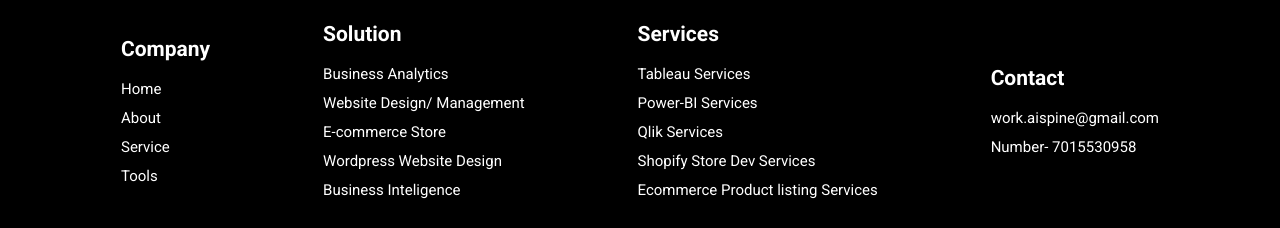
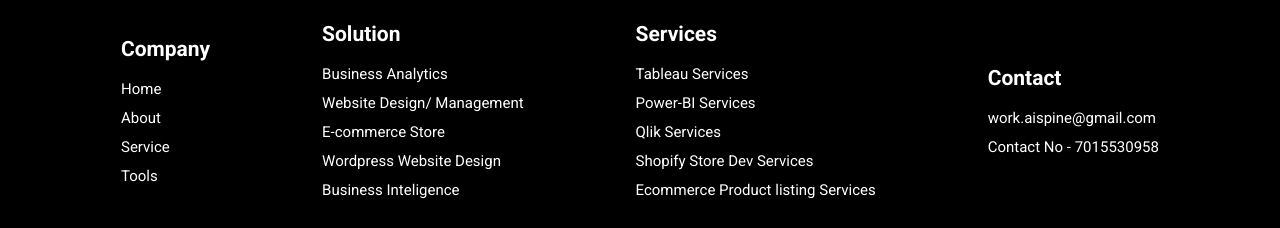
Before and after one commit to AISPINEINFOTECH/AISPINEINFOTECH, a plain HTML site: page index.html in a window 1280 px wide. Shown: the part 3715-3943 px from the top of the page. Drawn offline with nearby package versions, Linux system fonts and the light colour scheme.

Commit message:
Update index.html

```diff
--- a/index.html
+++ b/index.html
@@ -744,7 +744,7 @@
                     <h2>Contact</h2>
                     <ul>
                         <li><a>work.aispine@gmail.com</a></li>
-                        <li> <a>Number- 7015530958
+                        <li> <a>Contact No - 7015530958
                             </a></li>
 
                     </ul>
```
